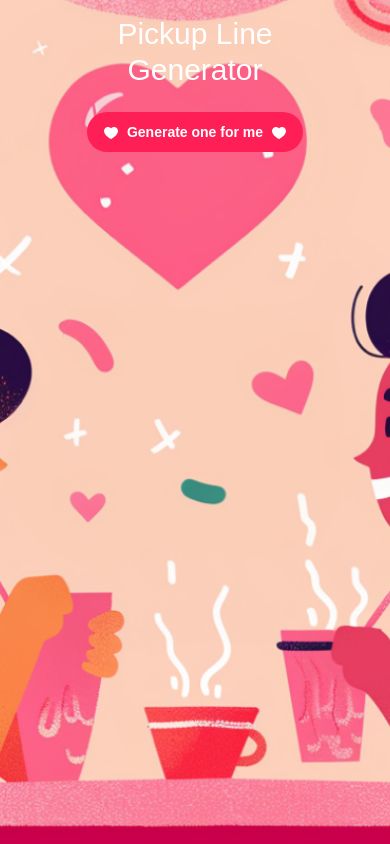
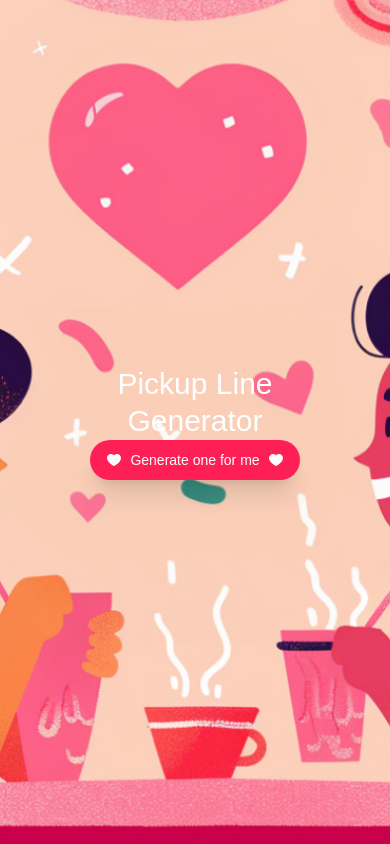
Before and after one commit to NemesisLW/pickup-line-generator, a Next.js app: page / in a window 390 px wide. Built offline with nearby package versions, Linux system fonts and the light colour scheme; a web font is replaced by a local one.

Commit message:
fix: responsiveness

```diff
--- a/app/page.tsx
+++ b/app/page.tsx
@@ -1,28 +1,37 @@
 import Image from "next/image";
+import Link from "next/link";
 
 import { Button } from "@/components/ui/button";
 
 export default function Home() {
   return (
-    <main className="flex min-h-screen flex-col items-center justify-between bg-pink-100">
+    <main className="relative flex min-h-screen flex-col items-center justify-center overflow-hidden">
       {/* Background Image */}
+      <div className="absolute inset-0">
         <Image
           src="/background.png"
           alt="Background"
           fill
-        className="object-cover z-0"
+          className="object-cover object-center 2xl:object-fill"
           quality={100}
           priority
         />
+      </div>
+
       {/* Content Overlay */}
-      <div className="relative z-10 p-4 md:p-8 text-center max-w-lg md:max-w-2xl lg:max-w-4xl lg:p-12">
-        <h1 className="text-3xl md:text-5xl lg:text-6xl  text-white mb-6">
+      <div className="relative z-10 flex flex-col items-center justify-center w-full max-w-[90%] md:max-w-[80%] lg:max-w-[70%] text-center">
+        <div className="">
+          <h1 className="text-3xl md:text-4xl lg:text-5xl text-white leading-tight">
             Pickup Line
             <br />
             Generator
           </h1>
-
-        <Button className="px-4 py-2 md:px-6 md:py-3 lg:px-8 lg:py-4 text-sm md:text-lg font-semibold text-white  rounded-full hover:bg-rose-600 transition duration-300">
+        </div>
+        <Button
+          asChild
+          className="px-4 py-2 md:px-6 md:py-3 lg:px-8 lg:py-4 text-sm md:text-lg text-white rounded-full hover:bg-rose-600 transition duration-300 shadow-xl"
+        >
+          <Link href="/generate">
             <span className="flex items-center space-x-2">
               <Image
                 src="/ph_heart-fill.svg"
@@ -38,6 +47,7 @@ export default function Home() {
                 alt="Heart"
               />
             </span>
+          </Link>
         </Button>
       </div>
 
```
Lines whose indentation alone changed are shown as unchanged.
